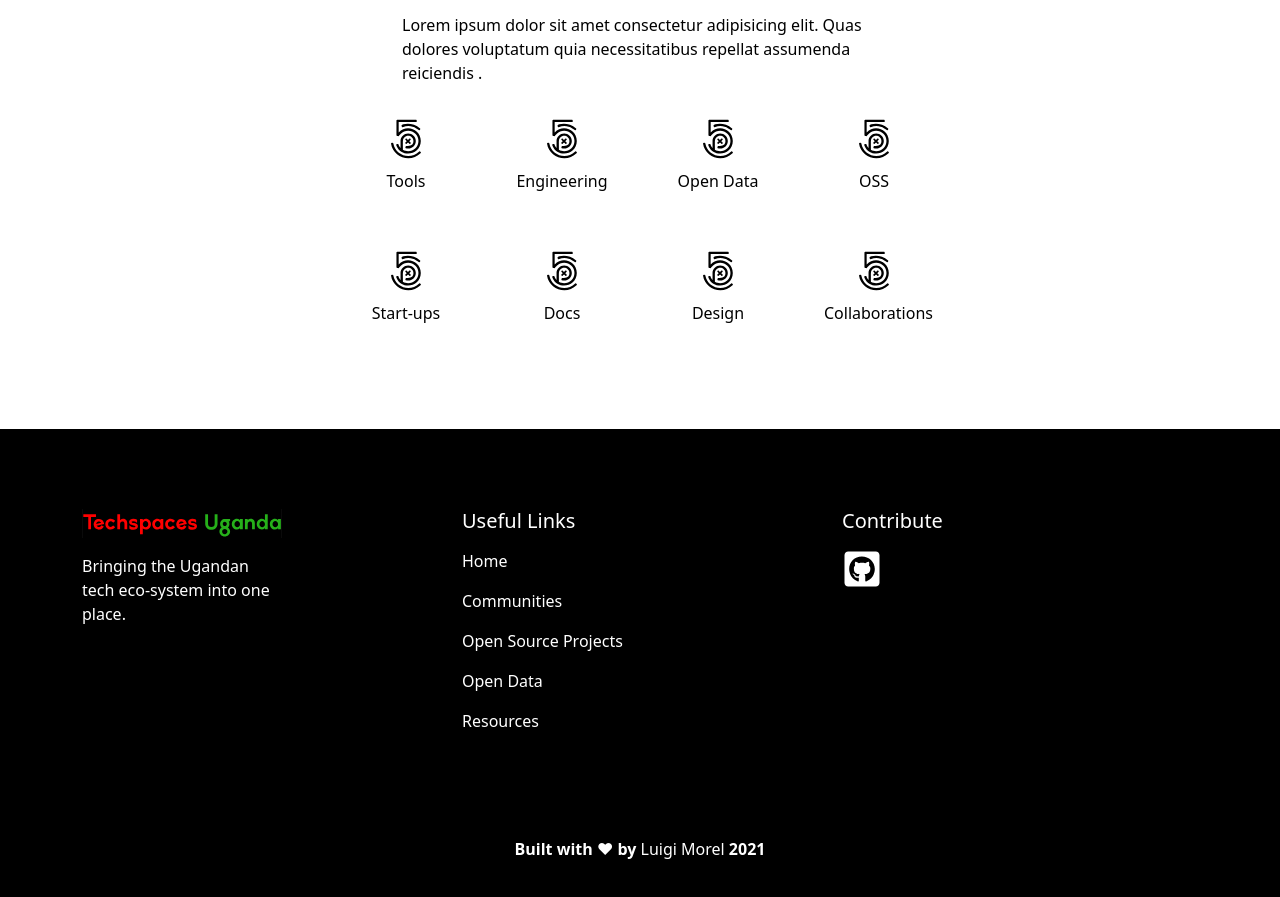
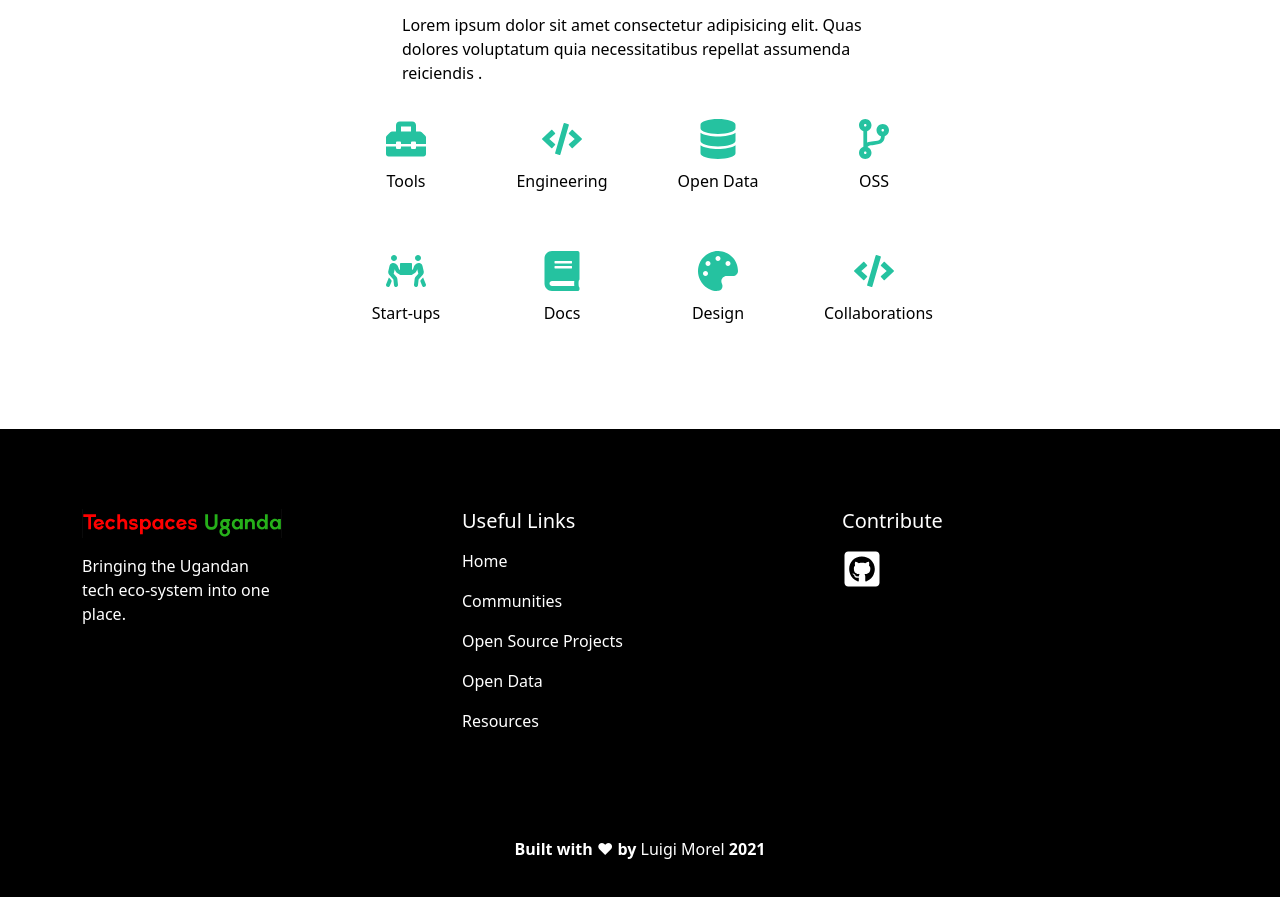
Before and after one commit to luigimorel/techspaces-uganda, a React (Create React App) app: page / in a window 1280 px wide. Shown: the part 1556-2453 px from the top of the page. Built offline with nearby package versions, Linux system fonts and the light colour scheme.

Commit message:
Add the icons for the value propositions

```diff
--- a/src/components/ValueProposition.tsx
+++ b/src/components/ValueProposition.tsx
@@ -1,4 +1,12 @@
-import { Fa500Px } from 'react-icons/fa';
+import {
+    FaBook,
+    FaCode,
+    FaCodeBranch,
+    FaDatabase,
+    FaPalette,
+    FaPeopleCarry,
+    FaToolbox,
+} from 'react-icons/fa';
 
 const ValueProposition = () => {
     return (
@@ -25,8 +33,10 @@ const ValueProposition = () => {
                             <div className="col-md-3">
                                 <div className="icon__layout">
                                     <div className="layout my-4">
-                                        <Fa500Px className="icon" />
-                                        <p className="text-center">Tools</p>
+                                        <FaToolbox className="icon" />
+                                        <p className="text-center vp__text">
+                                            Tools
+                                        </p>
                                     </div>
                                 </div>
                             </div>
@@ -34,8 +44,8 @@ const ValueProposition = () => {
                             <div className="col-md-3">
                                 <div className="icon__layout">
                                     <div className="layout my-4">
-                                        <Fa500Px className="icon" />
-                                        <p className="text-center">
+                                        <FaCode className="icon" />
+                                        <p className="text-center vp__text">
                                             Engineering
                                         </p>
                                     </div>
@@ -45,8 +55,8 @@ const ValueProposition = () => {
                             <div className="col-md-3">
                                 <div className="icon__layout">
                                     <div className="layout my-4">
-                                        <Fa500Px className="icon" />
-                                        <p className="text-center">
+                                        <FaDatabase className="icon" />
+                                        <p className="text-center vp__text">
                                             Open Data{' '}
                                         </p>
                                     </div>
@@ -56,8 +66,10 @@ const ValueProposition = () => {
                             <div className="col-md-3">
                                 <div className="icon__layout">
                                     <div className="layout my-4">
-                                        <Fa500Px className="icon" />
-                                        <p className="text-center">OSS</p>
+                                        <FaCodeBranch className="icon" />
+                                        <p className="text-center vp__text">
+                                            OSS
+                                        </p>
                                     </div>
                                 </div>
                             </div>
@@ -65,8 +77,10 @@ const ValueProposition = () => {
                             <div className="col-md-3">
                                 <div className="icon__layout">
                                     <div className="layout my-4">
-                                        <Fa500Px className="icon" />
-                                        <p className="text-center">Start-ups</p>
+                                        <FaPeopleCarry className="icon" />
+                                        <p className="text-center vp__text">
+                                            Start-ups
+                                        </p>
                                     </div>
                                 </div>
                             </div>
@@ -74,8 +88,10 @@ const ValueProposition = () => {
                             <div className="col-md-3">
                                 <div className="icon__layout">
                                     <div className="layout my-4">
-                                        <Fa500Px className="icon" />
-                                        <p className="text-center">Docs </p>
+                                        <FaBook className="icon" />
+                                        <p className="text-center vp__text">
+                                            Docs{' '}
+                                        </p>
                                     </div>
                                 </div>
                             </div>
@@ -83,8 +99,10 @@ const ValueProposition = () => {
                             <div className="col-md-3">
                                 <div className="icon__layout">
                                     <div className="layout my-4">
-                                        <Fa500Px className="icon" />
-                                        <p className="text-center">Design</p>
+                                        <FaPalette className="icon" />
+                                        <p className="text-center vp__text">
+                                            Design
+                                        </p>
                                     </div>
                                 </div>
                             </div>
@@ -92,8 +110,8 @@ const ValueProposition = () => {
                             <div className="col-md-3">
                                 <div className="icon__layout">
                                     <div className="layout my-4">
-                                        <Fa500Px className="icon" />
-                                        <p className="text-center">
+                                        <FaCode className="icon" />
+                                        <p className="text-center vp__text">
                                             Collaborations
                                         </p>
                                     </div>
--- a/src/index.css
+++ b/src/index.css
@@ -388,6 +388,11 @@ li {
 .icon {
     margin: 10px 10px 10px 30px;
     font-size: 40px;
+    fill: var(--mainColor);
+}
+
+.vp__text {
+    font-weight: 500;
 }
 
 .info__text {
```
